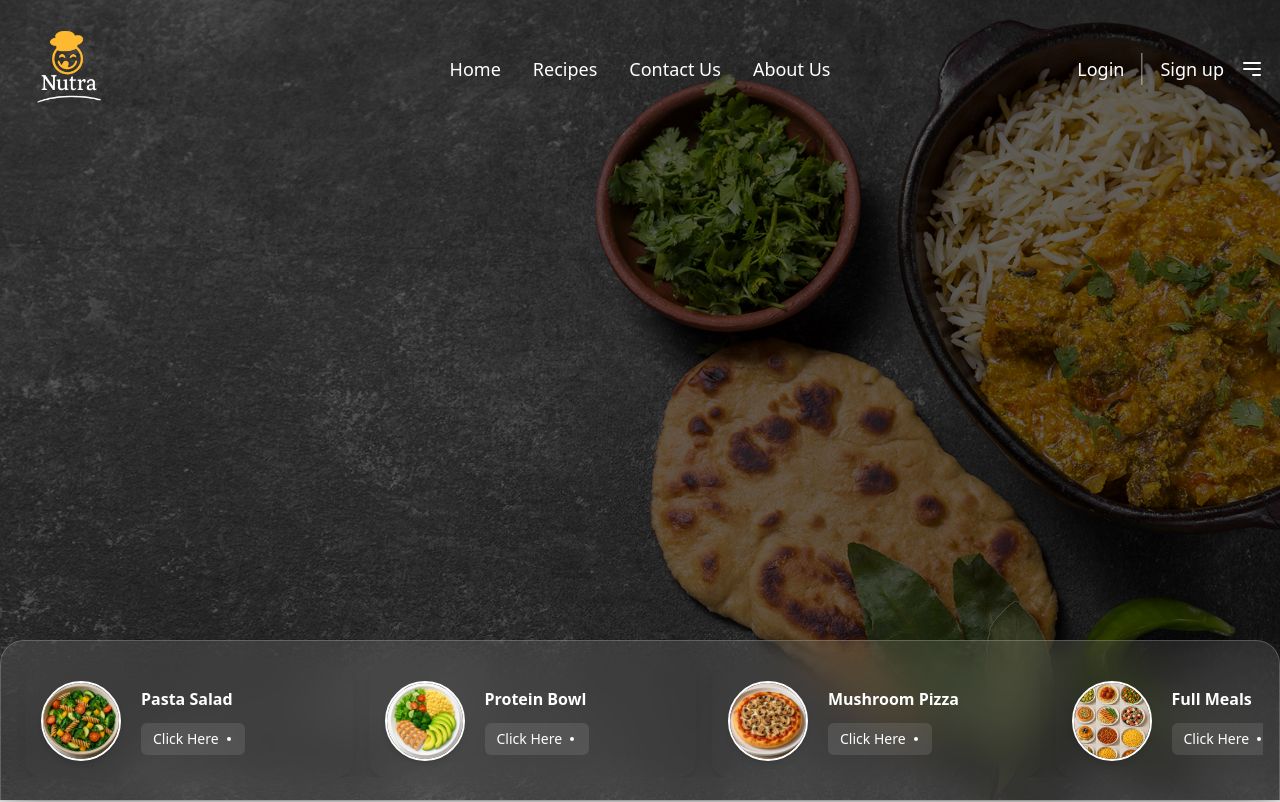
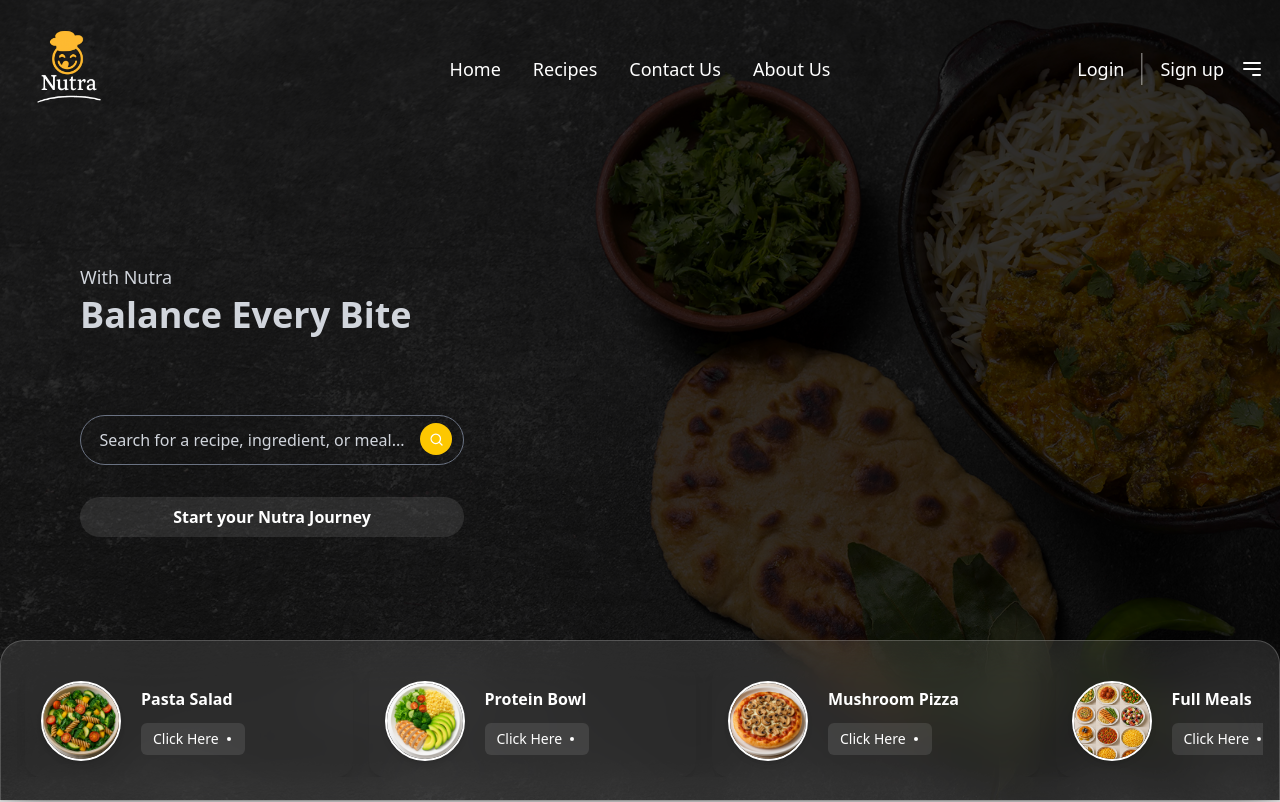
Before and after one commit to Akirraa/FoodTracker, a Django app: template foodTracker/templates/foodTracker/home.html in a window 1280 px wide. Run offline with Django 5.2, Linux system fonts and the light colour scheme; the template is opened without the code that fills it, so the values that code supplies are empty; some libraries are stand-ins or nearby versions.

Commit message:
home page done

```diff
--- a/FoodTrackerPPG/urls.py
+++ b/FoodTrackerPPG/urls.py
@@ -16,7 +16,6 @@ Including another URLconf
 """
 from django.contrib import admin
 from django.urls import path, include
-from foodTracker import views
 
 urlpatterns = [
     path('admin/', admin.site.urls),
--- a/foodTracker/templates/foodTracker/home.html
+++ b/foodTracker/templates/foodTracker/home.html
@@ -6,7 +6,40 @@
   {% block content %}
 
   <div class="bg-cover bg-[center_30%]  h-screen relative" style="background-image: url('{% static "images/Background_Nutre.png" %}')">
+      <div class="absolute inset-0 bg-black/50"></div> <!-- Overlay for darkening the background -->
+        <div class="flex flex-col items-start justify-center h-full relative pl-20 ">
+          <div class="mb-20">
+            <h5 class="text-lg text-gray-300 mb-1 text-left">With Nutra</h5>
+            <h1 class="text-4xl font-bold text-gray-300  text-left">Balance Every Bite</h1>
+          </div>
 
+          <div class="w-sm max-w-md relative">
+            <form action="" method="get">
+              <input
+              type="text"
+              name = "q"
+              id="search-input"
+              placeholder="Search for a recipe, ingredient, or meal..."
+              autocomplete="off"
+              class="w-full px-2 py-3 pr-12 text-center rounded-full bg-transparent text-white placeholder-gray-300 focus:outline-none focus:ring-2 focus:ring-yellow-400 mb-8"
+            />
+
+            <!-- Circular Search Icon -->
+            <button type="submit" class="absolute top-6 right-3 transform -translate-y-1/2 w-8 h-8 bg-yellow-400 rounded-full flex items-center justify-center cursor-pointer transition ">
+
+              <svg xmlns="http://www.w3.org/2000/svg" class="w-4 h-4 text-white" fill="none" viewBox="0 0 24 24" stroke="currentColor" stroke-width="2">
+                <path stroke-linecap="round" stroke-linejoin="round" d="M21 21l-4.35-4.35M16.65 16.65a7 7 0 1 0-9.9-9.9 7 7 0 0 0 9.9 9.9z" />
+              </svg>
+            </button>
+            </form>
+
+
+            <button class="w-full px-3 py-2 rounded-full bg-white/10 text-white font-semibold hover:bg-yellow-500 transition duration-200 mt-0">
+              Start your Nutra Journey
+            </button>
+          </div>
+
+        </div>
   </div>
 
   <!-- Slider Section -->
@@ -67,6 +100,6 @@
     </div>
 
 
-
+    <script src="/static/js/script.js"></script>
 
   {% endblock %}
--- a/foodTracker/templates/foodTracker/partials/navbar.html
+++ b/foodTracker/templates/foodTracker/partials/navbar.html
@@ -10,7 +10,7 @@
 
   <!-- Center: Navigation Links -->
   <div class="absolute left-1/2 transform -translate-x-1/2 hidden md:flex space-x-8">
-    <a href="#" class="text-lg hover:text-yellow-400 hover:shadow-md transition-all duration-300">Home</a>
+    <a href="#" class="text-lg hover:text-yellow-400 hover:shadow-md transition-all duration-300 cursor-grab">Home</a>
 
     <a href="#" class="text-lg hover:text-yellow-400 hover:shadow-md transition-all duration-300">Recipes</a>
     <a href="#" class="text-lg hover:text-yellow-400 hover:shadow-md transition-all duration-300">Contact Us</a>
--- a/foodTracker/urls.py
+++ b/foodTracker/urls.py
@@ -2,5 +2,8 @@ from django.urls import path
 from . import views
 
 urlpatterns = [
-    path('home/', views.home, name='home'),
+    path('', views.home, name='home'),
+    path('search-suggestions/', views.search_suggestions, name='search_suggestions'),
+    path('recipes/<int:pk>/', views.recipe_detail, name='recipe_detail'),
+    path('foods/<int:pk>/', views.food_detail, name='food_detail'),
 ]
--- a/package.json
+++ b/package.json
@@ -1,5 +1,6 @@
 {
   "dependencies": {
+    "tailwind-scrollbar": "^4.0.2",
     "tailwind-scrollbar-hide": "^2.0.0"
   }
 }
--- /dev/null
+++ b/static/js/script.js
@@ -0,0 +1,77 @@
+document.addEventListener("DOMContentLoaded", () => {
+    const input = document.querySelector("input[name='q']");
+    const suggestionBox = createSuggestionBox();
+
+    input.parentNode.appendChild(suggestionBox);
+
+    input.addEventListener("input", () =>
+      handleSearchInput(input.value, suggestionBox)
+    );
+
+    document.addEventListener("click", (e) => {
+      if (!input.contains(e.target) && !suggestionBox.contains(e.target)) {
+        clearSuggestions(suggestionBox);
+        suggestionBox.classList.add("hidden");
+      }
+    });
+  });
+
+  // Create the suggestion dropdown
+  function createSuggestionBox() {
+    const box = document.createElement("ul");
+    box.className = `
+      absolute left-1/2 top-10 mt-2
+      w-72 -translate-x-1/2
+      rounded-xl shadow z-20
+      bg-white/20 backdrop-blur-sm text-black
+      max-h-36 overflow-y-auto scrollbar-none
+      border border-white/20
+      hidden
+    `;
+    return box;
+  }
+
+  // Handle input logic
+  function handleSearchInput(query, suggestionBox) {
+    if (query.length < 2) {
+      clearSuggestions(suggestionBox);
+      suggestionBox.classList.add("hidden");
+      return;
+    }
+
+    fetchSuggestions(query).then((results) => {
+      renderSuggestions(results, suggestionBox);
+      if (results.length > 0) {
+        suggestionBox.classList.remove("hidden");
+      } else {
+        suggestionBox.classList.add("hidden");
+      }
+    });
+  }
+
+  // Fetch data from your API view
+  function fetchSuggestions(query) {
+    return fetch(`/search-suggestions/?q=${encodeURIComponent(query)}`)
+      .then((response) => response.json())
+      .then((data) => data.results || []);
+  }
+
+  // Render the dropdown results
+  function renderSuggestions(results, suggestionBox) {
+    clearSuggestions(suggestionBox);
+
+    results.forEach((item) => {
+      const li = document.createElement("li");
+      li.className = "px-4 py-2 hover:bg-gray-400 cursor-pointer rounded-xl overflow-y-auto";
+      li.textContent = `${item.name} (${item.type})`;
+      li.addEventListener("click", () => {
+        window.location.href = item.url;
+      });
+      suggestionBox.appendChild(li);
+    });
+  }
+
+  // Clear all dropdown suggestions
+  function clearSuggestions(suggestionBox) {
+    suggestionBox.innerHTML = "";
+  }
--- a/theme/static/css/dist/styles.css
+++ b/theme/static/css/dist/styles.css
@@ -9,24 +9,36 @@
     --font-mono: ui-monospace, SFMono-Regular, Menlo, Monaco, Consolas, "Liberation Mono",
       "Courier New", monospace;
     --color-yellow-400: oklch(85.2% 0.199 91.936);
+    --color-yellow-500: oklch(79.5% 0.184 86.047);
     --color-gray-50: oklch(98.5% 0.002 247.839);
+    --color-gray-100: oklch(96.7% 0.003 264.542);
+    --color-gray-300: oklch(87.2% 0.01 258.338);
+    --color-gray-400: oklch(70.7% 0.022 261.325);
     --color-black: #000;
     --color-white: #fff;
     --spacing: 0.25rem;
+    --container-sm: 24rem;
+    --container-md: 28rem;
     --text-sm: 0.875rem;
     --text-sm--line-height: calc(1.25 / 0.875);
     --text-base: 1rem;
     --text-base--line-height: calc(1.5 / 1);
     --text-lg: 1.125rem;
     --text-lg--line-height: calc(1.75 / 1.125);
+    --text-4xl: 2.25rem;
+    --text-4xl--line-height: calc(2.5 / 2.25);
     --text-5xl: 3rem;
     --text-5xl--line-height: 1;
     --font-weight-semibold: 600;
+    --font-weight-bold: 700;
     --tracking-normal: 0em;
     --leading-normal: 1.5;
     --radius-md: 0.375rem;
+    --radius-xl: 0.75rem;
     --radius-2xl: 1rem;
     --radius-3xl: 1.5rem;
+    --ease-in-out: cubic-bezier(0.4, 0, 0.2, 1);
+    --blur-sm: 8px;
     --blur-xl: 24px;
     --default-transition-duration: 150ms;
     --default-transition-timing-function: cubic-bezier(0.4, 0, 0.2, 1);
@@ -194,11 +206,23 @@
   .static {
     position: static;
   }
+  .inset-0 {
+    inset: calc(var(--spacing) * 0);
+  }
   .top-0 {
     top: calc(var(--spacing) * 0);
   }
-  .right-2 {
-    right: calc(var(--spacing) * 2);
+  .top-6 {
+    top: calc(var(--spacing) * 6);
+  }
+  .top-10 {
+    top: calc(var(--spacing) * 10);
+  }
+  .top-12 {
+    top: calc(var(--spacing) * 12);
+  }
+  .right-3 {
+    right: calc(var(--spacing) * 3);
   }
   .left-0 {
     left: calc(var(--spacing) * 0);
@@ -240,17 +267,14 @@
   .mx-auto {
     margin-inline: auto;
   }
-  .-mt-30 {
-    margin-top: calc(var(--spacing) * -30);
-  }
   .-mt-40 {
     margin-top: calc(var(--spacing) * -40);
   }
-  .-mt-44 {
-    margin-top: calc(var(--spacing) * -44);
+  .mt-0 {
+    margin-top: calc(var(--spacing) * 0);
   }
-  .-mt-50 {
-    margin-top: calc(var(--spacing) * -50);
+  .mt-2 {
+    margin-top: calc(var(--spacing) * 2);
   }
   .mt-3 {
     margin-top: calc(var(--spacing) * 3);
@@ -258,8 +282,20 @@
   .mr-5 {
     margin-right: calc(var(--spacing) * 5);
   }
-  .ml-2 {
-    margin-left: calc(var(--spacing) * 2);
+  .mb-1 {
+    margin-bottom: calc(var(--spacing) * 1);
+  }
+  .mb-8 {
+    margin-bottom: calc(var(--spacing) * 8);
+  }
+  .mb-20 {
+    margin-bottom: calc(var(--spacing) * 20);
+  }
+  .scrollbar-none {
+    scrollbar-width: none;
+  }
+  .scrollbar-none::-webkit-scrollbar {
+    display: none;
   }
   .block {
     display: block;
@@ -273,20 +309,11 @@
   .h-1 {
     height: calc(var(--spacing) * 1);
   }
-  .h-1\.5 {
-    height: calc(var(--spacing) * 1.5);
-  }
   .h-1\/6 {
     height: calc(1/6 * 100%);
   }
-  .h-2 {
-    height: calc(var(--spacing) * 2);
-  }
-  .h-2\.5 {
-    height: calc(var(--spacing) * 2.5);
-  }
-  .h-5 {
-    height: calc(var(--spacing) * 5);
+  .h-4 {
+    height: calc(var(--spacing) * 4);
   }
   .h-6 {
     height: calc(var(--spacing) * 6);
@@ -294,35 +321,26 @@
   .h-8 {
     height: calc(var(--spacing) * 8);
   }
-  .h-12 {
-    height: calc(var(--spacing) * 12);
-  }
   .h-20 {
     height: calc(var(--spacing) * 20);
   }
-  .h-\[120vh\] {
-    height: 120vh;
-  }
-  .h-\[140vh\] {
-    height: 140vh;
+  .h-full {
+    height: 100%;
   }
   .h-screen {
     height: 100vh;
   }
+  .max-h-36 {
+    max-height: calc(var(--spacing) * 36);
+  }
   .w-1 {
     width: calc(var(--spacing) * 1);
-  }
-  .w-1\.5 {
-    width: calc(var(--spacing) * 1.5);
   }
   .w-1\/6 {
     width: calc(1/6 * 100%);
   }
-  .w-2 {
-    width: calc(var(--spacing) * 2);
-  }
-  .w-2\.5 {
-    width: calc(var(--spacing) * 2.5);
+  .w-4 {
+    width: calc(var(--spacing) * 4);
   }
   .w-6 {
     width: calc(var(--spacing) * 6);
@@ -333,29 +351,20 @@
   .w-20 {
     width: calc(var(--spacing) * 20);
   }
-  .w-25 {
-    width: calc(var(--spacing) * 25);
-  }
   .w-26 {
     width: calc(var(--spacing) * 26);
   }
-  .w-28 {
-    width: calc(var(--spacing) * 28);
-  }
-  .w-29 {
-    width: calc(var(--spacing) * 29);
-  }
-  .w-30 {
-    width: calc(var(--spacing) * 30);
-  }
-  .w-32 {
-    width: calc(var(--spacing) * 32);
-  }
-  .w-40 {
-    width: calc(var(--spacing) * 40);
+  .w-72 {
+    width: calc(var(--spacing) * 72);
   }
   .w-full {
     width: 100%;
+  }
+  .w-sm {
+    width: var(--container-sm);
+  }
+  .max-w-md {
+    max-width: var(--container-md);
   }
   .min-w-\[calc\(100\%\/4\+20px\)\] {
     min-width: calc(100% / 4 + 20px);
@@ -364,14 +373,27 @@
     --tw-translate-x: calc(calc(1/2 * 100%) * -1);
     translate: var(--tw-translate-x) var(--tw-translate-y);
   }
+  .-translate-y-1\/2 {
+    --tw-translate-y: calc(calc(1/2 * 100%) * -1);
+    translate: var(--tw-translate-x) var(--tw-translate-y);
+  }
   .transform {
     transform: var(--tw-rotate-x) var(--tw-rotate-y) var(--tw-rotate-z) var(--tw-skew-x) var(--tw-skew-y);
+  }
+  .cursor-grab {
+    cursor: grab;
+  }
+  .cursor-pointer {
+    cursor: pointer;
   }
   .flex-col {
     flex-direction: column;
   }
   .items-center {
     align-items: center;
+  }
+  .items-start {
+    align-items: flex-start;
   }
   .justify-between {
     justify-content: space-between;
@@ -434,6 +461,14 @@
   @supports (color: color-mix(in lab, red, red)) {
     .border-white\/20 {
       border-color: color-mix(in oklab, var(--color-white) 20%, transparent);
+    }
+  }
+  .bg-black\/50 {
+    background-color: color-mix(in srgb, #000 50%, transparent);
+  }
+  @supports (color: color-mix(in lab, red, red)) {
+    .bg-black\/50 {
+      background-color: color-mix(in oklab, var(--color-black) 50%, transparent);
     }
   }
   .bg-gray-50 {
@@ -453,6 +488,17 @@
       background-color: color-mix(in oklab, var(--color-white) 10%, transparent);
     }
   }
+  .bg-white\/20 {
+    background-color: color-mix(in srgb, #fff 20%, transparent);
+  }
+  @supports (color: color-mix(in lab, red, red)) {
+    .bg-white\/20 {
+      background-color: color-mix(in oklab, var(--color-white) 20%, transparent);
+    }
+  }
+  .bg-yellow-400 {
+    background-color: var(--color-yellow-400);
+  }
   .bg-cover {
     background-size: cover;
   }
@@ -471,17 +517,39 @@
   .px-4 {
     padding-inline: calc(var(--spacing) * 4);
   }
+  .px-10 {
+    padding-inline: calc(var(--spacing) * 10);
+  }
   .py-1\.5 {
     padding-block: calc(var(--spacing) * 1.5);
+  }
+  .py-2 {
+    padding-block: calc(var(--spacing) * 2);
+  }
+  .py-3 {
+    padding-block: calc(var(--spacing) * 3);
   }
   .py-6 {
     padding-block: calc(var(--spacing) * 6);
   }
-  .pb-2 {
-    padding-bottom: calc(var(--spacing) * 2);
+  .pr-12 {
+    padding-right: calc(var(--spacing) * 12);
+  }
+  .pl-20 {
+    padding-left: calc(var(--spacing) * 20);
+  }
+  .text-center {
+    text-align: center;
+  }
+  .text-left {
+    text-align: left;
   }
   .font-serif {
     font-family: var(--font-serif);
+  }
+  .text-4xl {
+    font-size: var(--text-4xl);
+    line-height: var(--tw-leading, var(--text-4xl--line-height));
   }
   .text-5xl {
     font-size: var(--text-5xl);
@@ -503,6 +571,10 @@
     --tw-leading: var(--leading-normal);
     line-height: var(--leading-normal);
   }
+  .font-bold {
+    --tw-font-weight: var(--font-weight-bold);
+    font-weight: var(--font-weight-bold);
+  }
   .font-semibold {
     --tw-font-weight: var(--font-weight-semibold);
     font-weight: var(--font-weight-semibold);
@@ -511,8 +583,27 @@
     --tw-tracking: var(--tracking-normal);
     letter-spacing: var(--tracking-normal);
   }
+  .text-ellipsis {
+    text-overflow: ellipsis;
+  }
+  .whitespace-nowrap {
+    white-space: nowrap;
+  }
+  .text-black {
+    color: var(--color-black);
+  }
+  .text-gray-300 {
+    color: var(--color-gray-300);
+  }
   .text-white {
     color: var(--color-white);
+  }
+  .placeholder-gray-300::placeholder {
+    color: var(--color-gray-300);
+  }
+  .shadow {
+    --tw-shadow: 0 1px 3px 0 var(--tw-shadow-color, rgb(0 0 0 / 0.1)), 0 1px 2px -1px var(--tw-shadow-color, rgb(0 0 0 / 0.1));
+    box-shadow: var(--tw-inset-shadow), var(--tw-inset-ring-shadow), var(--tw-ring-offset-shadow), var(--tw-ring-shadow), var(--tw-shadow);
   }
   .shadow-lg {
     --tw-shadow: 0 10px 15px -3px var(--tw-shadow-color, rgb(0 0 0 / 0.1)), 0 4px 6px -4px var(--tw-shadow-color, rgb(0 0 0 / 0.1));
@@ -522,15 +613,29 @@
     --tw-shadow: 0 4px 6px -1px var(--tw-shadow-color, rgb(0 0 0 / 0.1)), 0 2px 4px -2px var(--tw-shadow-color, rgb(0 0 0 / 0.1));
     box-shadow: var(--tw-inset-shadow), var(--tw-inset-ring-shadow), var(--tw-ring-offset-shadow), var(--tw-ring-shadow), var(--tw-shadow);
   }
+  .backdrop-blur-sm {
+    --tw-backdrop-blur: blur(var(--blur-sm));
+    -webkit-backdrop-filter: var(--tw-backdrop-blur,) var(--tw-backdrop-brightness,) var(--tw-backdrop-contrast,) var(--tw-backdrop-grayscale,) var(--tw-backdrop-hue-rotate,) var(--tw-backdrop-invert,) var(--tw-backdrop-opacity,) var(--tw-backdrop-saturate,) var(--tw-backdrop-sepia,);
+    backdrop-filter: var(--tw-backdrop-blur,) var(--tw-backdrop-brightness,) var(--tw-backdrop-contrast,) var(--tw-backdrop-grayscale,) var(--tw-backdrop-hue-rotate,) var(--tw-backdrop-invert,) var(--tw-backdrop-opacity,) var(--tw-backdrop-saturate,) var(--tw-backdrop-sepia,);
+  }
   .backdrop-blur-xl {
     --tw-backdrop-blur: blur(var(--blur-xl));
     -webkit-backdrop-filter: var(--tw-backdrop-blur,) var(--tw-backdrop-brightness,) var(--tw-backdrop-contrast,) var(--tw-backdrop-grayscale,) var(--tw-backdrop-hue-rotate,) var(--tw-backdrop-invert,) var(--tw-backdrop-opacity,) var(--tw-backdrop-saturate,) var(--tw-backdrop-sepia,);
     backdrop-filter: var(--tw-backdrop-blur,) var(--tw-backdrop-brightness,) var(--tw-backdrop-contrast,) var(--tw-backdrop-grayscale,) var(--tw-backdrop-hue-rotate,) var(--tw-backdrop-invert,) var(--tw-backdrop-opacity,) var(--tw-backdrop-saturate,) var(--tw-backdrop-sepia,);
   }
+  .transition {
+    transition-property: color, background-color, border-color, outline-color, text-decoration-color, fill, stroke, --tw-gradient-from, --tw-gradient-via, --tw-gradient-to, opacity, box-shadow, transform, translate, scale, rotate, filter, -webkit-backdrop-filter, backdrop-filter;
+    transition-timing-function: var(--tw-ease, var(--default-transition-timing-function));
+    transition-duration: var(--tw-duration, var(--default-transition-duration));
+  }
   .transition-all {
     transition-property: all;
     transition-timing-function: var(--tw-ease, var(--default-transition-timing-function));
     transition-duration: var(--tw-duration, var(--default-transition-duration));
+  }
+  .duration-150 {
+    --tw-duration: 150ms;
+    transition-duration: 150ms;
   }
   .duration-200 {
     --tw-duration: 200ms;
@@ -763,6 +915,12 @@
   [type='file']:focus {
     outline: 1px solid ButtonText;
     outline: 1px auto -webkit-focus-ring-color;
+  }
+}
+@layer base {
+  * {
+    scrollbar-color: initial;
+    scrollbar-width: initial;
   }
 }
 @property --tw-translate-x {
@@ -932,6 +1090,10 @@
   syntax: "*";
   inherits: false;
 }
+@property --tw-ease {
+  syntax: "*";
+  inherits: false;
+}
 @layer properties {
   @supports ((-webkit-hyphens: none) and (not (margin-trim: inline))) or ((-moz-orient: inline) and (not (color:rgb(from red r g b)))) {
     *, ::before, ::after, ::backdrop {
@@ -972,6 +1134,7 @@
       --tw-backdrop-saturate: initial;
       --tw-backdrop-sepia: initial;
       --tw-duration: initial;
+      --tw-ease: initial;
     }
   }
 }
```
Also changed, not shown: other parts of theme/static/css/dist/styles.css (+59 -4 lines), foodTracker/templates/foodTracker/food_details.html (added, +9 -0 lines), foodTracker/views.py (+55 -2 lines), theme/static_src/src/styles.css (+17 -1 lines), foodTracker/templates/foodTracker/recipe_details.html (added), package-lock.json. Lines whose indentation alone changed are shown as unchanged.
